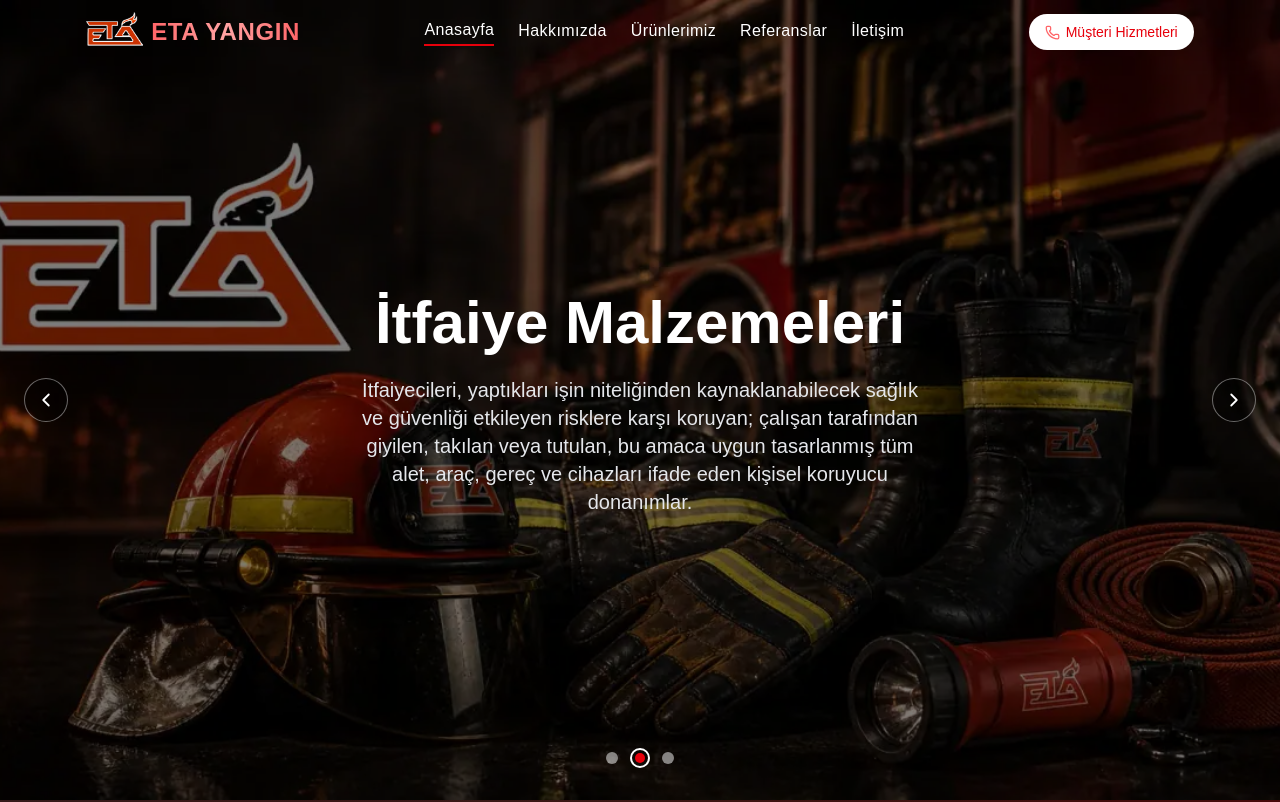
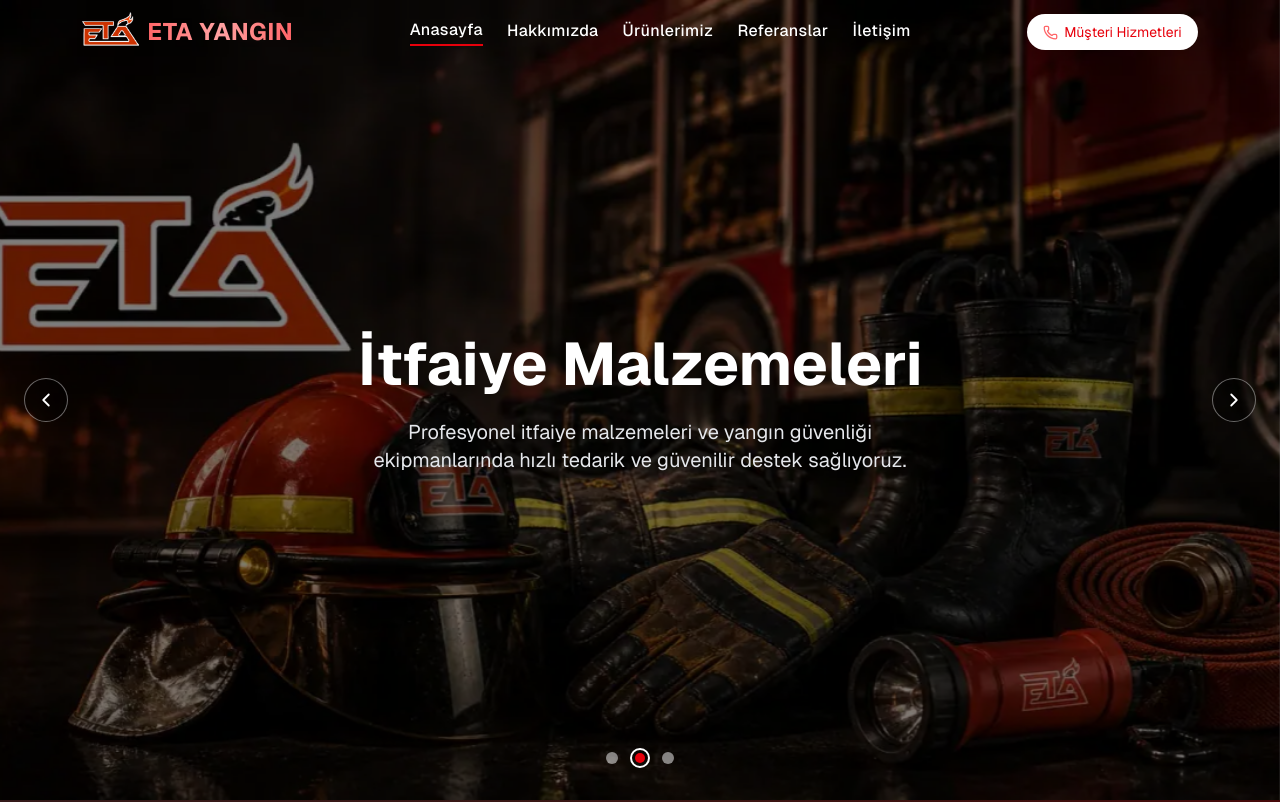
Before and after one commit to furkanarslan1/eta-yangin, a Next.js app: page / in a window 1280 px wide. Shown: the top 802 px of the page. Built offline with nearby package versions, Linux system fonts and the light colour scheme.

Commit message:
feat:hero animation

```diff
--- a/app/globals.css
+++ b/app/globals.css
@@ -1,11 +1,35 @@
 @import "tailwindcss";
+
+@font-face {
+  font-family: "Geist";
+  src: url("/fonts/geist-latin.woff2") format("woff2");
+  font-weight: 100 900;
+  font-style: normal;
+  font-display: swap;
+  unicode-range: U+0000-00FF, U+0131, U+0152-0153, U+02BB-02BC, U+02C6,
+    U+02DA, U+02DC, U+0304, U+0308, U+0329, U+2000-206F, U+20AC, U+2122,
+    U+2191, U+2193, U+2212, U+2215, U+FEFF, U+FFFD;
+}
+
+@font-face {
+  font-family: "Geist";
+  src: url("/fonts/geist-latin-ext.woff2") format("woff2");
+  font-weight: 100 900;
+  font-style: normal;
+  font-display: swap;
+  unicode-range: U+0100-02BA, U+02BD-02C5, U+02C7-02CC, U+02CE-02D7,
+    U+02DD-02FF, U+0304, U+0308, U+0329, U+1D00-1DBF, U+1E00-1E9F,
+    U+1EF2-1EFF, U+2020, U+20A0-20AB, U+20AD-20C0, U+2113, U+2C60-2C7F,
+    U+A720-A7FF;
+}
 
 @custom-variant dark (&:is(.dark *));
 
 @theme inline {
   --color-background: var(--background);
   --color-foreground: var(--foreground);
-  --font-sans: Arial, Helvetica, sans-serif;
+  --font-sans: "Geist", "Segoe UI", Roboto, "Helvetica Neue", Arial,
+    sans-serif;
   --font-mono: var(--font-geist-mono);
   --font-heading: var(--font-sans);
   --color-sidebar-ring: var(--sidebar-ring);
@@ -150,6 +174,66 @@
 }
 .animate-float { animation: float 4s ease-in-out infinite; }
 
+@keyframes hero-media-enter {
+  from {
+    opacity: 0;
+    transform: scale(1.018);
+  }
+  to {
+    opacity: 1;
+    transform: scale(1);
+  }
+}
+
+@keyframes hero-media-exit {
+  from {
+    opacity: 1;
+    transform: scale(1);
+  }
+  to {
+    opacity: 0;
+    transform: scale(1.012);
+  }
+}
+
+@keyframes hero-copy-enter {
+  from {
+    opacity: 0;
+    filter: blur(3px);
+    transform: translateY(14px) scale(0.985);
+  }
+  to {
+    opacity: 1;
+    filter: blur(0);
+    transform: translateY(0);
+  }
+}
+
+.animate-hero-media {
+  animation: hero-media-enter 900ms ease-out both;
+}
+
+.animate-hero-media-exit {
+  animation: hero-media-exit 900ms ease-out both;
+}
+
+.animate-hero-title {
+  animation: hero-copy-enter 780ms cubic-bezier(0.16, 1, 0.3, 1) 120ms both;
+}
+
+.animate-hero-description {
+  animation: hero-copy-enter 760ms cubic-bezier(0.16, 1, 0.3, 1) 280ms both;
+}
+
+@media (prefers-reduced-motion: reduce) {
+  .animate-hero-media,
+  .animate-hero-media-exit,
+  .animate-hero-title,
+  .animate-hero-description {
+    animation: none;
+  }
+}
+
 
 @keyframes gradient-shift {
   0%   { background-position: 0% 50%; }
--- a/components/Banner.tsx
+++ b/components/Banner.tsx
@@ -10,7 +10,7 @@ export default function Banner() {
         {/* Metin */}
         <div className="flex-1 text-center md:text-left">
           <p className="text-red-400 text-sm font-semibold uppercase tracking-widest mb-3">
-            Ankara&apos;nın Güvenilir Yangın Güvenliği Firması
+            Türkiye&apos;nin Güvenilir Yangın Güvenliği Firması
           </p>
           <h2 className="text-3xl md:text-4xl lg:text-5xl font-bold text-white leading-tight mb-5">
             Yangın Söndürme <br className="hidden md:block" />
--- a/components/Hero.tsx
+++ b/components/Hero.tsx
@@ -7,8 +7,10 @@ import { heroSlides } from "@/lib/constants/hero";
 
 export default function Hero() {
   const [current, setCurrent] = useState(0);
+  const [previous, setPrevious] = useState<number | null>(null);
   const touchStartX = useRef<number | null>(null);
   const timerRef = useRef<ReturnType<typeof setInterval> | null>(null);
+  const transitionTimerRef = useRef<ReturnType<typeof setTimeout> | null>(null);
 
   const startTimer = useCallback(() => {
     if (timerRef.current) clearInterval(timerRef.current);
@@ -31,11 +33,18 @@ export default function Hero() {
     return () => {
       cancelScheduledStart();
       if (timerRef.current) clearInterval(timerRef.current);
+      if (transitionTimerRef.current) clearTimeout(transitionTimerRef.current);
     };
   }, [startTimer]);
 
   function goTo(index: number) {
+    if (index === current) return;
+    if (transitionTimerRef.current) clearTimeout(transitionTimerRef.current);
+    setPrevious(current);
     setCurrent(index);
+    transitionTimerRef.current = setTimeout(() => {
+      setPrevious(null);
+    }, 900);
     startTimer();
   }
 
@@ -64,6 +73,7 @@ export default function Hero() {
   }
 
   const slide = heroSlides[current];
+  const previousSlide = previous === null ? null : heroSlides[previous];
 
   return (
     <section
@@ -72,13 +82,24 @@ export default function Hero() {
       onTouchEnd={handleTouchEnd}
     >
       <div className="absolute inset-0">
+        {previousSlide && (
+          <Image
+            key={`previous-${previousSlide.image}`}
+            src={previousSlide.image}
+            alt=""
+            fill
+            sizes="100vw"
+            className="object-cover animate-hero-media-exit"
+            aria-hidden="true"
+          />
+        )}
         <Image
-          key={slide.image}
+          key={`current-${slide.image}`}
           src={slide.image}
           alt={slide.alt}
           fill
           sizes="100vw"
-          className="object-cover"
+          className="object-cover animate-hero-media"
           loading={current === 0 ? "eager" : "lazy"}
           fetchPriority={current === 0 ? "high" : "auto"}
         />
@@ -89,10 +110,10 @@ export default function Hero() {
 
       {/* İçerik */}
       <div className="relative z-10 flex h-full flex-col items-center justify-center px-4 pb-24 md:pb-0 text-center text-white">
-        <h1 className="mb-4 max-w-3xl text-2xl font-bold leading-tight transition-all duration-700 md:text-6xl">
+        <h1 className="mb-4 max-w-3xl text-2xl font-bold leading-tight transition-all duration-700 md:text-6xl animate-hero-title">
           {slide.title}
         </h1>
-        <p className="max-w-xl text-sm text-gray-200 transition-all duration-700 md:text-xl">
+        <p className="max-w-xl text-sm text-gray-200 transition-all duration-700 md:text-xl animate-hero-description">
           {slide.description}
         </p>
       </div>
--- a/lib/constants/hero.ts
+++ b/lib/constants/hero.ts
@@ -4,20 +4,20 @@ export const heroSlides = [
     alt: "Gaz Söndürme Sistemleri",
     title: "Gazlı Yangın Söndürme",
     description:
-      "HFC 227EA (FM200) söndürme sistemi, Holon gazının yasaklanmasından sonra alternatif gaz olarak piyasaya sürülmüş ve en çok kullanılan alternatif gaz olmuştur. FM200 söndürme sistemi günümüzde en yaygın kullanılan gazlı yangın söndürme sistemidir.",
+      "Ankara'da FM200 gazlı yangın söndürme sistemleri için projelendirme, kurulum ve bakım hizmeti sunuyoruz.",
   },
   {
     image: "/optimized/hero/itfaiye-hero.webp",
     alt: "İtfaiye Malzemeleri",
     title: "İtfaiye Malzemeleri",
     description:
-      "İtfaiyecileri, yaptıkları işin niteliğinden kaynaklanabilecek sağlık ve güvenliği etkileyen risklere karşı koruyan; çalışan tarafından giyilen, takılan veya tutulan, bu amaca uygun tasarlanmış tüm alet, araç, gereç ve cihazları ifade eden kişisel koruyucu donanımlar.",
+      "Profesyonel itfaiye malzemeleri ve yangın güvenliği ekipmanlarında hızlı tedarik ve güvenilir destek sağlıyoruz.",
   },
   {
     image: "/optimized/hero/davlumbaz-hero.webp",
     alt: "Davlumbaz Söndürme Sistemleri",
     title: "Davlumbaz Söndürme Sistemleri",
     description:
-      "Küçük bir mutfak yangını alışveriş merkezi, otel gibi binaların tümüne zarar vererek milyonlarca lira maddi kayba sebep olabilir. Davlumbaz söndürme sistemleri, mutfak davlumbaz yangınlarının söndürülmesinde en etkili ve ekonomik çözümdür.",
+      "Endüstriyel mutfaklar için davlumbaz yangın söndürme sistemleri kuruyor, bakım ve servis desteği veriyoruz.",
   },
 ];
```
Also changed, not shown: public/fonts/geist-latin-ext.woff2 (added), public/fonts/geist-latin.woff2 (added).
